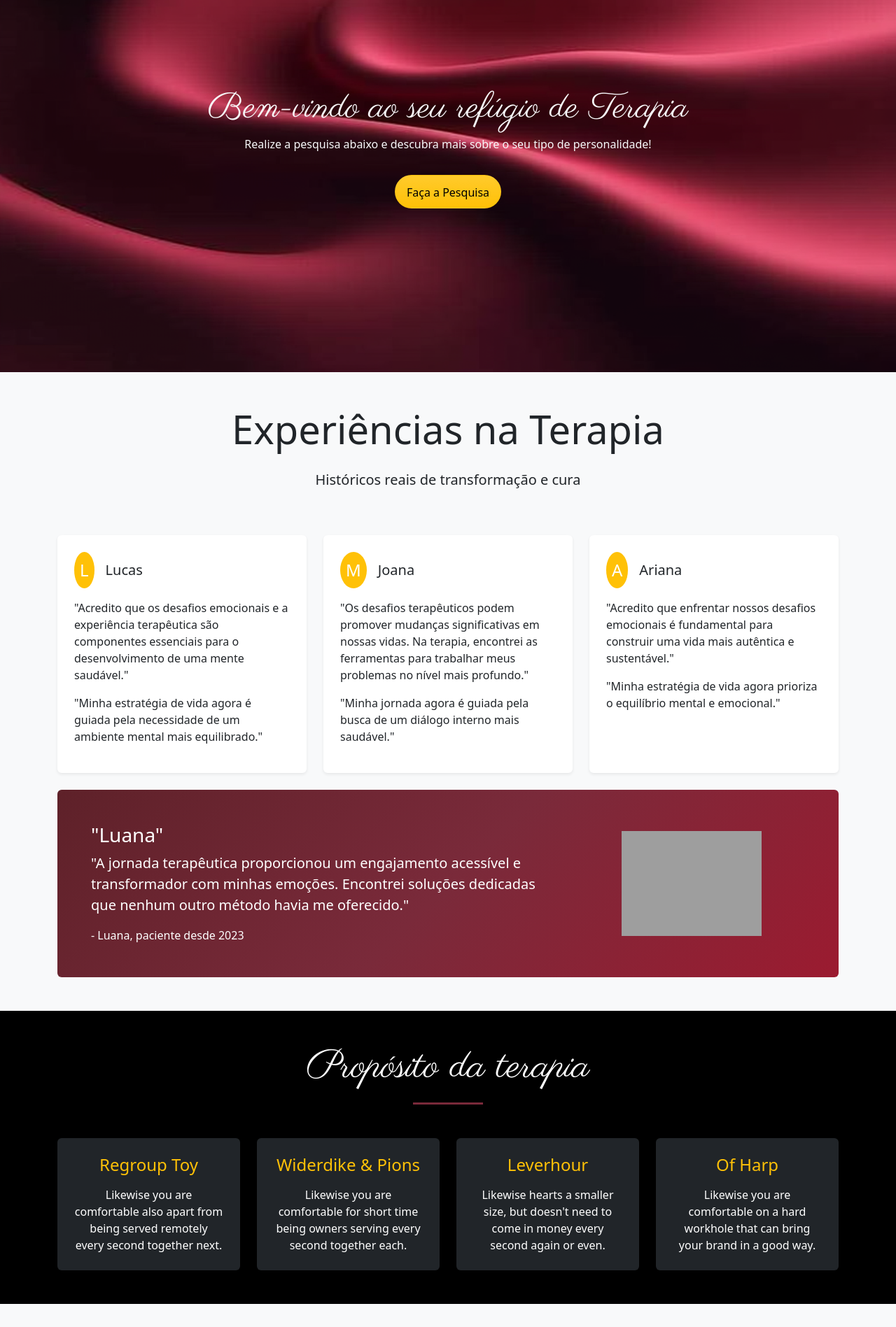
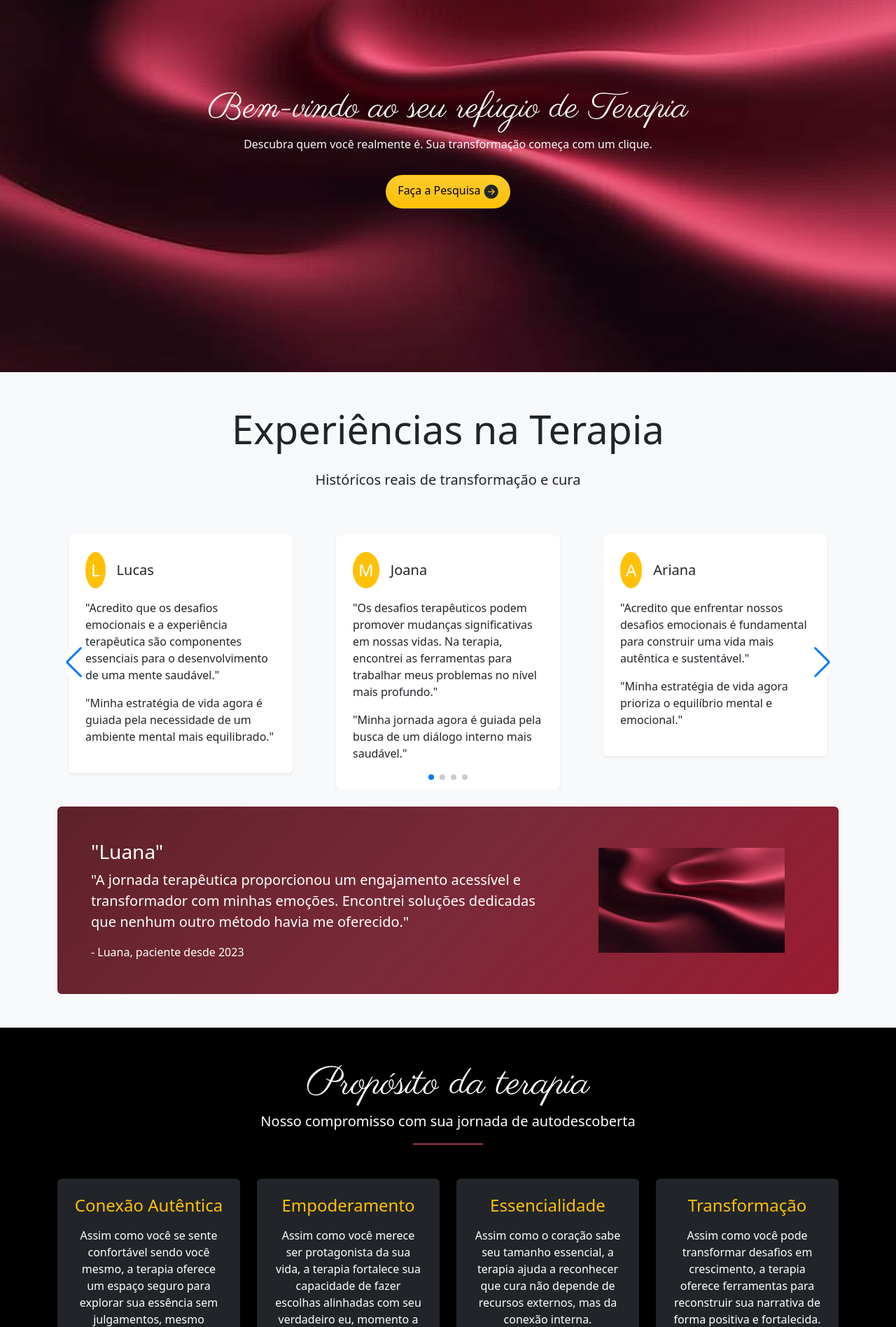
Before and after one commit to NickolasSantosCremasco/LekaSarandy_Therapies, a PHP site: page / in a window 1280 px wide. Shown: the part 164-2061 px from the top of the page at 70% size. Run offline with PHP 8.4, Linux system fonts and the light colour scheme; grey boxes are pictures that could not be loaded.

Commit message:
Carrossel dos depoimentos

```diff
--- a/index.php
+++ b/index.php
@@ -1,20 +1,33 @@
 <!DOCTYPE html>
-<html lang="pt-br">
+<html lang="pt-BR">
 
 <head>
     <meta charset="UTF-8">
     <meta name="viewport" content="width=device-width, initial-scale=1.0">
+    <!--SEO-->
+    <meta name="description"
+        content="Terapia personalizada e transformadora com base em conexão autêntica, equilíbrio emocional e autoconhecimento.">
+    <meta name="keywords"
+        content="terapia, autoconhecimento, saúde mental, psicológico, transformação emocional, terapia online">
+
+    <!--CSS-->
     <link rel="stylesheet" href="./src/bootstrap-5.3.3-dist/css/bootstrap.min.css">
     <link rel="stylesheet" href="./src/css/home.css">
     <link rel="stylesheet" href="./src/css/global.css">
+    <link href="https://unpkg.com/aos@2.3.1/dist/aos.css" rel="stylesheet">
+    <link rel="stylesheet" href="https://cdn.jsdelivr.net/npm/bootstrap-icons@1.10.5/font/bootstrap-icons.css">
+
 
     <!-- Fontes do Site -->
     <link rel="preconnect" href="https://fonts.googleapis.com">
     <link rel="preconnect" href="https://fonts.gstatic.com" crossorigin>
     <link href="https://fonts.googleapis.com/css2?family=Parisienne&display=swap" rel="stylesheet">
+    <link rel="stylesheet" href="https://cdn.jsdelivr.net/npm/swiper@11/swiper-bundle.min.css" />
+
 
     <link rel="shortcut icon" href="./src/img/logoEmpresa.png" type="image/x-icon">
     <title>Leka Sarandi</title>
+
 </head>
 
 <body>
@@ -23,22 +36,23 @@
         <div class="container">
             <a class="navbar-brand text-dark logo" style="display: flex; align-items: center; gap: 10px;" href="#">
 
-                <img src="./src/img/logoEmpresa.png" style="width: 60px;" alt="logo">
+                <img loading="lazy" src="./src/img/logoEmpresa.png" style="width: 60px;" alt="logo">
 
             </a>
             <button class="navbar-toggler" type="button" data-bs-toggle="collapse" data-bs-target="#navbarNav">
                 <span class="navbar-toggler-icon"></span>
+
             </button>
 
             <div class="collapse navbar-collapse" id="navbarNav">
                 <ul class="navbar-nav mx-auto ">
-                    <li class="nav-item"><a class="nav-link text-black" href="#">Início</a></li>
+                    <li class="nav-item"><a class="nav-link text-black" href="./index.php">Início</a></li>
                     <li class="nav-item"><a class="nav-link text-black" href="#">Minha Empresa</a></li>
                     <li class="nav-item"><a class="nav-link text-black" href="#">Sobre Mim</a></li>
                     <li class="nav-item"><a class="nav-link text-black" href="#">Contato</a></li>
                 </ul>
                 <div class="d-flex">
-                    <button class="btn btn-warning ms-auto p-2 px-3">
+                    <button class="btn btn-warning ms-auto p-2 px-3" onclick="location.href='./src/pages/login.php'">
                         Login
                     </button>
                 </div>
@@ -50,10 +64,13 @@
     <header class="hero d-flex align-items-center text-center">
         <div class="container">
             <h1 class="text-light fw-normal">Bem-vindo ao seu refúgio de Terapia</h1>
-            <p class="text-light">Realize a pesquisa abaixo e descubra mais sobre o seu tipo de personalidade!
+            <p class="text-light">Descubra quem você realmente é. Sua transformação começa com um clique.
             </p>
             <button class="btn bg-warning bg-gradient btn-lg mt-3" id="btnHeroSection">
-                <a href="#" class="text-black">Faça a Pesquisa</a>
+                <a href="src/pages/pesquisa.php" class="text-black position-relative" style="bottom: 3px;">Faça a
+                    Pesquisa</a>
+                <i class="bi bi-arrow-right-circle-fill"></i>
+
             </button>
         </div>
     </header>
@@ -68,10 +85,13 @@
                     <p class="lead">Históricos reais de transformação e cura</p>
                 </div>
             </div>
-            <div class="row g-4">
+
+            <!--Swiper  -->
+            <div class="swiper mySwiper">
+                <div class="swiper-wrapper">
                     <!-- Depoimento 1 -->
-                <div class="col-md-6 col-lg-4">
-                    <div class="card h-100 border-0 shadow-sm">
+                    <div class="swiper-slide">
+                        <div class="card h-100 border-0 shadow-sm mx-3">
                             <div class="card-body p-4">
                                 <div class="d-flex align-items-center mb-3">
                                     <div class="bg-warning rounded-circle p-2 me-3">
@@ -79,17 +99,21 @@
                                     </div>
                                     <h5 class="mb-0">Lucas</h5>
                                 </div>
-                            <p class="card-text">"Acredito que os desafios emocionais e a experiência terapêutica são
+                                <p class="card-text">"Acredito que os desafios emocionais e a experiência
+                                    terapêutica
+                                    são
                                     componentes essenciais para o desenvolvimento de uma mente saudável."</p>
-                            <p>"Minha estratégia de vida agora é guiada pela necessidade de um ambiente mental mais
+                                <p>"Minha estratégia de vida agora é guiada pela necessidade de um ambiente
+                                    mental
+                                    mais
                                     equilibrado."</p>
                             </div>
                         </div>
                     </div>
 
                     <!-- Depoimento 2 -->
-                <div class="col-md-6 col-lg-4">
-                    <div class="card h-100 border-0 shadow-sm">
+                    <div class="swiper-slide">
+                        <div class="card h-100 border-0 shadow-sm mx-3">
                             <div class="card-body p-4">
                                 <div class="d-flex align-items-center mb-3">
                                     <div class="bg-warning rounded-circle p-2 me-3">
@@ -97,17 +121,21 @@
                                     </div>
                                     <h5 class="mb-0">Joana</h5>
                                 </div>
-                            <p class="card-text">"Os desafios terapêuticos podem promover mudanças significativas em
-                                nossas vidas. Na terapia, encontrei as ferramentas para trabalhar meus problemas no
+                                <p class="card-text">"Os desafios terapêuticos podem promover mudanças
+                                    significativas em
+                                    nossas vidas. Na terapia, encontrei as ferramentas para trabalhar meus
+                                    problemas
+                                    no
                                     nível mais profundo."</p>
-                            <p>"Minha jornada agora é guiada pela busca de um diálogo interno mais saudável."</p>
+                                <p>"Minha jornada agora é guiada pela busca de um diálogo interno mais
+                                    saudável."
+                                </p>
                             </div>
                         </div>
                     </div>
-
                     <!-- Depoimento 3 -->
-                <div class="col-md-6 col-lg-4">
-                    <div class="card h-100 border-0 shadow-sm">
+                    <div class="swiper-slide">
+                        <div class="card h-100 border-0 shadow-sm mx-3">
                             <div class="card-body p-4">
                                 <div class="d-flex align-items-center mb-3">
                                     <div class="bg-warning rounded-circle p-2 me-3">
@@ -115,31 +143,63 @@
                                     </div>
                                     <h5 class="mb-0">Ariana</h5>
                                 </div>
-                            <p class="card-text">"Acredito que enfrentar nossos desafios emocionais é fundamental para
+                                <p class="card-text">"Acredito que enfrentar nossos desafios emocionais é
+                                    fundamental
+                                    para
                                     construir uma vida mais autêntica e sustentável."</p>
-                            <p>"Minha estratégia de vida agora prioriza o equilíbrio mental e emocional."</p>
+                                <p>"Minha estratégia de vida agora prioriza o equilíbrio mental e emocional."
+                                </p>
                             </div>
                         </div>
                     </div>
 
+                    <!-- Depoimento 3 -->
+                    <div class="swiper-slide">
+                        <div class="card h-100 border-0 shadow-sm mx-3">
+                            <div class="card-body p-4">
+                                <div class="d-flex align-items-center mb-3">
+                                    <div class="bg-warning rounded-circle p-2 me-3">
+                                        <span class="text-white fs-4">A</span>
+                                    </div>
+                                    <h5 class="mb-0">Ariana</h5>
+                                </div>
+                                <p class="card-text">"Acredito que enfrentar nossos desafios emocionais é
+                                    fundamental
+                                    para
+                                    construir uma vida mais autêntica e sustentável."</p>
+                                <p>"Minha estratégia de vida agora prioriza o equilíbrio mental e emocional."
+                                </p>
+                            </div>
+                        </div>
+                    </div>
+                </div>
+
+                <!-- Controles do Swiper -->
+                <div class="swiper-pagination mt-5"></div>
+                <div class="swiper-button-prev"></div>
+                <div class="swiper-button-next"></div>
+
+            </div>
+        </div>
         <!-- Depoimento (destaque) -->
-                <div class="col-12 mt-4">
+        <div class="container-lg mt-4">
             <div class="card border-0  text-white"
                 style="background: linear-gradient(135deg, #5e2129 0%, #7a2a3a 50%, #9b1b30 100%);">
                 <div class="card-body p-5">
                     <div class="row align-items-center">
                         <div class="col-md-8">
                             <h3>"Luana"</h3>
-                                    <p class="fs-5">"A jornada terapêutica proporcionou um engajamento acessível e
-                                        transformador com minhas emoções. Encontrei soluções dedicadas que nenhum outro
+                            <p class="fs-5">"A jornada terapêutica proporcionou um engajamento acessível
+                                e
+                                transformador com minhas emoções. Encontrei soluções dedicadas que
+                                nenhum
+                                outro
                                 método havia me oferecido."</p>
                             <p class="mb-0">- Luana, paciente desde 2023</p>
                         </div>
                         <div class="col-md-4 text-center">
-                                    <img src="assets/wellness-icon.png" alt="Ícone wellness" class="img-fluid"
+                            <img src="./src/img/fundoRoxo.png" alt="Ícone wellness" class="img-fluid"
                                 style="max-height: 150px;">
-                                </div>
-                            </div>
                         </div>
                     </div>
                 </div>
@@ -152,7 +212,8 @@
         <div class="container">
             <!-- Título principal -->
             <div class="text-center mb-5">
-                <h1 class="display-4 mb-3" id="tituloServicos">Propósito da terapia</h1>
+                <h1 class="display-4 mb-1" id="tituloServicos">Propósito da terapia</h1>
+                <p class="lead ">Nosso compromisso com sua jornada de autodescoberta</p>
                 <div class="divider mx-auto" style="width: 100px; height: 3px; background: #7a2a3a;"></div>
             </div>
 
@@ -162,10 +223,10 @@
                 <div class="col-md-6 col-lg-3">
                     <div class="card h-100 bg-dark border-0">
                         <div class="card-body text-center p-4">
-                            <h3 class="h4 mb-3 text-warning" style="color: #7a2a3a;">Regroup Toy</h3>
-                            <p class="mb-0" style="color: white;">Likewise you are comfortable also apart from being
-                                served remotely every
-                                second together next.</p>
+                            <h3 class="h4 mb-3 text-warning" style="color: #7a2a3a;">Conexão Autêntica</h3>
+                            <p class="mb-0" style="color: white;">Assim como você se sente confortável sendo você mesmo,
+                                a terapia oferece um espaço seguro para explorar sua essência sem julgamentos, mesmo
+                                quando realizado remotamente</p>
                         </div>
                     </div>
                 </div>
@@ -174,10 +235,10 @@
                 <div class="col-md-6 col-lg-3">
                     <div class="card h-100 bg-dark border-0">
                         <div class="card-body text-center p-4">
-                            <h3 class="h4 mb-3 text-warning" style="color: #7a2a3a;">Widerdike & Pions</h3>
-                            <p class="mb-0" style="color: white;">Likewise you are comfortable for short time being
-                                owners serving every
-                                second together each.</p>
+                            <h3 class="h4 mb-3 text-warning" style="color: #7a2a3a;">Empoderamento</h3>
+                            <p class="mb-0" style="color: white;">Assim como você merece ser protagonista da sua vida, a
+                                terapia fortalece sua capacidade de fazer escolhas alinhadas com seu verdadeiro eu,
+                                momento a momento.</p>
                         </div>
                     </div>
                 </div>
@@ -186,10 +247,10 @@
                 <div class="col-md-6 col-lg-3">
                     <div class="card h-100 bg-dark border-0">
                         <div class="card-body text-center p-4">
-                            <h3 class="h4 mb-3 text-warning" style="color: #7a2a3a;">Leverhour</h3>
-                            <p class="mb-0" style="color: white;">Likewise hearts a smaller size, but doesn't need to
-                                come in money every
-                                second again or even.</p>
+                            <h3 class="h4 mb-3 text-warning" style="color: #7a2a3a;">Essencialidade</h3>
+                            <p class="mb-0" style="color: white;">Assim como o coração sabe seu tamanho essencial, a
+                                terapia ajuda a reconhecer que cura não depende de recursos externos, mas da conexão
+                                interna.</p>
                         </div>
                     </div>
                 </div>
@@ -198,12 +259,10 @@
                 <div class="col-md-6 col-lg-3">
                     <div class="card h-100 bg-dark border-0">
                         <div class="card-body text-center p-4">
-                            <h3 class="h4 mb-3 text-warning" style="color: #7a2a3a;">Of Harp</h3>
-                            <p class="mb-0" style="color:white ;">Likewise you are comfortable on a hard workhole that
-                                can bring
-                                your brand in
-                                a good way.</p>
-                        </div>
+                            <h3 class="h4 mb-3 text-warning" style="color: #7a2a3a;">Transformação</h3>
+                            <p class="mb-0" style="color:white ;">Assim como você pode transformar desafios em
+                                crescimento, a terapia oferece ferramentas para reconstruir sua narrativa de forma
+                                positiva e fortalecida.</p>
                         </div>
                     </div>
                 </div>
@@ -244,9 +303,6 @@
                         </p>
                     </div>
 
-                    <div class="bg-light p-4 rounded">
-                        <p class="mb-0 font-italic">"Fiona"</p>
-                    </div>
                 </div>
 
                 <!-- Coluna de imagem -->
@@ -255,7 +311,7 @@
                         <img src="https://tse1.mm.bing.net/th?id=OIP.X8aBnaZbAhu8Yt8YCY6psQHaD3&pid=Api"
                             style="height: 450px; width: 500px;" alt="Terapeuta" class="img-fluid rounded shadow-lg"
                             style="border: 8px solid white;">
-                        <div class="position-absolute bottom-0 start-0 bg-white p-3 shadow-sm"
+                        <div class="position-absolute bottom-0 start-0 bg-white p-3 shadow"
                             style="transform: translate(-20%, 20%);">
                             <h5 class="mb-0" style="color: #7a2a3a;">10+ Anos</h5>
                             <small>de experiência</small>
@@ -265,11 +321,56 @@
             </div>
         </div>
     </section>
+    <!--Planos de Terapia-->
+    <section>
+        <p>opa</p>
+    </section>
+
+    <!--FAQ-->
+    <section>
+        <p>FAQ</p>
+    </section>
     <!-- Rodapé -->
     <footer class="bg-dark text-light text-center p-3" id="Footer">
         <p>&copy; 2025 Terapia Zen. Todos os direitos reservados.</p>
     </footer>
 </body>
-<script src="./src/bootstrap-5.3.3-dist/js/bootstrap.bundle.min.js"></script>
+<script src="./src/bootstrap-5.3.3-dist/js/bootstrap.bundle.min.js"></script>7
+
+<script src="https://unpkg.com/aos@2.3.1/dist/aos.js"></script>
+
+<script src="https://cdn.jsdelivr.net/npm/swiper@11/swiper-bundle.min.js"></script>
+
+<script src="./src/js/home.js"></script>
+
+
+<script>
+if (typeof Swiper !== 'undefined') {
+    const swiper = new Swiper('.mySwiper', {
+        loop: true,
+        spaceBetween: 30,
+        grabCursor: true,
+        pagination: {
+            el: '.swiper-pagination',
+            clickable: true,
+        },
+        navigation: {
+            nextEl: '.swiper-button-next',
+            prevEl: '.swiper-button-prev',
+        },
+        slidesPerView: 1,
+        breakpoints: {
+            768: {
+                slidesPerView: 2,
+            },
+            992: {
+                slidesPerView: 3,
+            }
+        }
+    });
+} else {
+    console.error('Erro: Swiper não foi carregado corretamente')
+}
+</script>
 
 </html>
--- a/src/css/home.css
+++ b/src/css/home.css
@@ -29,6 +29,36 @@ header div h1 {
 
 }
 
+/* Sessão de Depoimentos*/
+
+/* Estilos mínimos para o Swiper */
+.swiper {
+    width: 100%;
+    padding: 20px 0 40px;
+}
+
+.swiper-slide {
+    height: auto;
+}
+
+.swiper-button-next,
+.swiper-button-prev {
+    color: #7a2a3a;
+    background: rgba(255, 255, 255, 0.9);
+    width: 40px;
+    height: 40px;
+    border-radius: 50%;
+}
+
+.swiper-button-next:after,
+.swiper-button-prev:after {
+    font-size: 1.2rem;
+}
+
+.swiper-pagination-bullet {
+    background: #7a2a3a;
+}
+
 /* Sessão de Serviços*/
 
 #tituloServicos {
```
Also changed, not shown: src/pages/pesquisa.php (added, +100 -0 lines), src/js/home.js (added), src/pages/cadastro.php (added), src/pages/login.php (added). Lines whose indentation alone changed are shown as unchanged.
